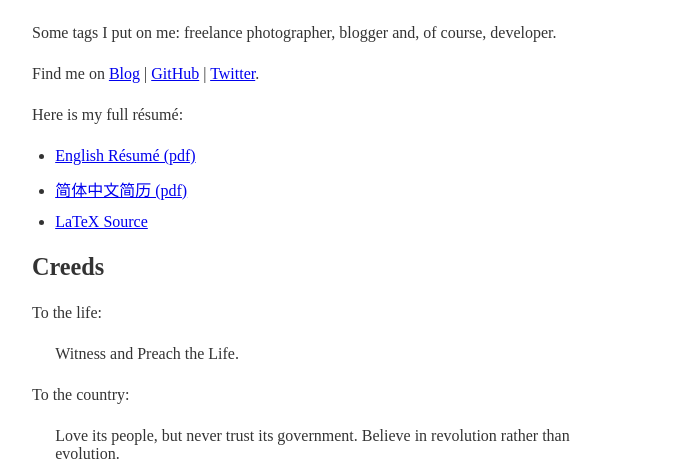
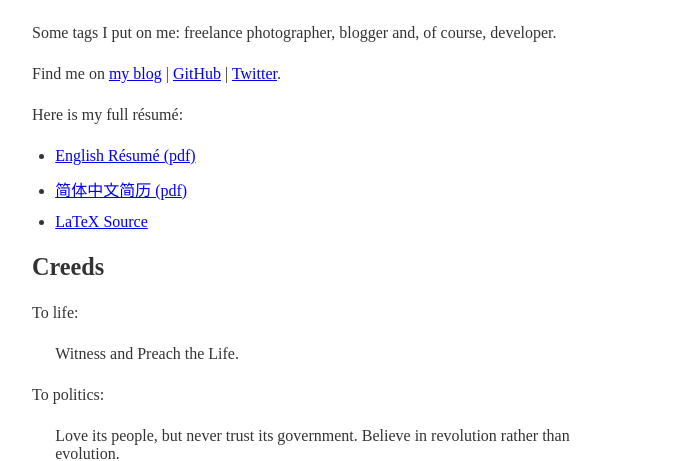
Before and after one commit to JmPotato/aam_v2, a Gatsby site: page /home/ in a window 1280 px wide. Shown: the part 165-626 px from the top of the page, without its empty margins (299-980 px from the left). Built offline with nearby package versions, Linux system fonts and the light colour scheme; Gatsby itself is replaced by a stand-in of ours; some packages are replaced by stand-ins of ours; what typography-theme-funston would draw is missing.

```diff
--- a/data/home.md
+++ b/data/home.md
@@ -1,13 +1,13 @@
 ---
 title: "Hi! I'm Haizhi Geng, aka JmPotato, JmP0tato, JmPotat0 etc..."
-date: "2020-06-10"
+date: "2023-01-30"
 type: home
 name: Home
 ---
 
 Some tags I put on me: freelance photographer, blogger and, of course, developer.
 
-Find me on [Blog](https://ipotato.me) | [GitHub](https://github.com/JmPotato) | [Twitter](https://twitter.com/JmPotat0).
+Find me on [my blog](https://ipotato.me) | [GitHub](https://github.com/JmPotato) | [Twitter](https://twitter.com/JmPotat0).
 
 Here is my full résumé:
 
@@ -17,11 +17,11 @@
 
 ## Creeds
 
-To the life:
+To life:
 
 > Witness and Preach the Life.
 
-To the country:
+To politics:
 
 > Love its people, but never trust its government. Believe in revolution rather than evolution.
 
```
Also changed, not shown: 2 other files.
